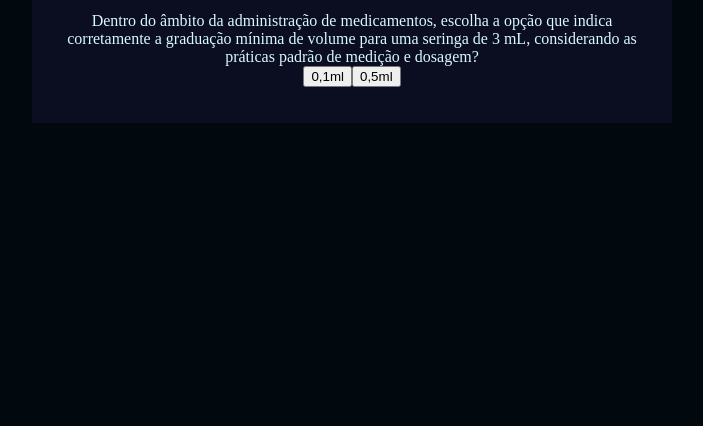
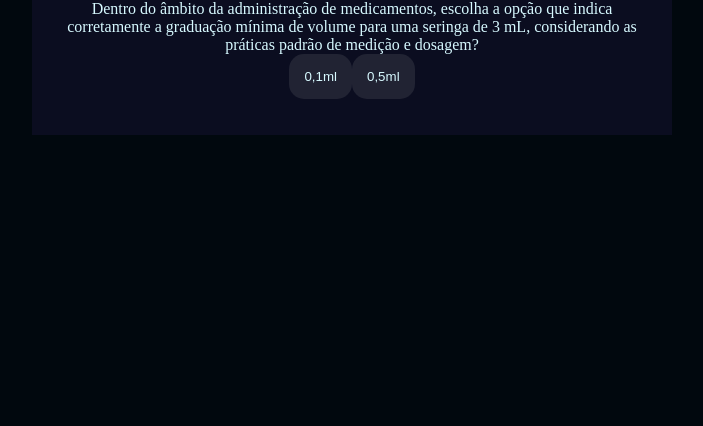
Before and after one commit to rayane-tavares/projeto-rayh, a plain HTML site: page index.html in a window 1280 px wide. Shown: the part 390-816 px from the top of the page, without its empty margins (288-991 px from the left). Drawn offline with Linux system fonts and the light colour scheme.

Commit message:
Add files via upload

```diff
--- a/script.js
+++ b/script.js
@@ -22,12 +22,12 @@ const perguntas = [
         enunciado: "Foi prescrito: Soro Fisiológico 0,9% 260 ml, NaCl 19% 10 ml,KCl 10% 10 ml, glicose 50% 20 ml, que será administrada na vazão de 40 gt/min. Quanto tempo levará para terminar a infusão",
         alternativas: [
             {
-                texto: "3 horas e 3o minutos",
-                afirmacao: "afirmação"
+                texto: "3 horas e 30 minutos",
+                afirmacao: "errado"
             },
             {
-                texto: "2 horas e 30minutos.",
-                afirmacao: "afirmação"
+                texto: "2 horas e 30 minutos.",
+                afirmacao: "correto"
             }
         ]
     },
@@ -48,7 +48,7 @@ const perguntas = [
         enunciado: "Quantas gotas por minuto, aproximadamente, precisarão ser programadas para que um paciente receba 1500 ml de soro fisiológico 0,9% em 24 horas?",
         alternativas: [
             {
-                texto: "21 goras por minutos",
+                texto: "21 gotas por minutos",
                 afirmacao: "afirmação"
             },
             {
@@ -77,8 +77,13 @@ let perguntaAtual;
 let historiaFinal = "";
 
 function mostraPergunta() {
+    if(atual >= perguntas.length) {
+        mostraResultado ();
+        return;
+    }
     perguntaAtual = perguntas[atual];
     caixaPerguntas.textContent = perguntaAtual.enunciado;
+    caixaAlternativas.textContent = "";
     mostraAlternativas();
 }
 
@@ -93,9 +98,15 @@ function mostraAlternativas(){
 
 function respostaSelecionada(opcaoSelecionada){
     const afirmacoes = opcaoSelecionada.afirmacoes;
-    historiaFinal = afirmacoes;
+    historiaFinal += afirmacoes + " ";
     atual++;
     mostraPergunta();
 }
 
+function mostraResultado(){
+    caixaPerguntas.textContent = "em ....";
+    caixaResultado.textContent = historiaFinal;
+    caixaAlternativas.textContent = "";
+ }
+
 mostraPergunta();
--- a/style.css
+++ b/style.css
@@ -27,3 +27,18 @@ body {
 h1{
     color: var(--cor-destaque);
 }
+
+button {
+    background-color: var(--cor-secundaria);
+    color: var(--cor-texto);
+    border: none;
+    border-radius: 15px;
+    padding: 15px;
+    transition: blackground-color 0.3s;
+}
+
+button:hover {
+    background-color: var(--cor-fundo);
+    color: var(--cor-principal);
+
+}
```
